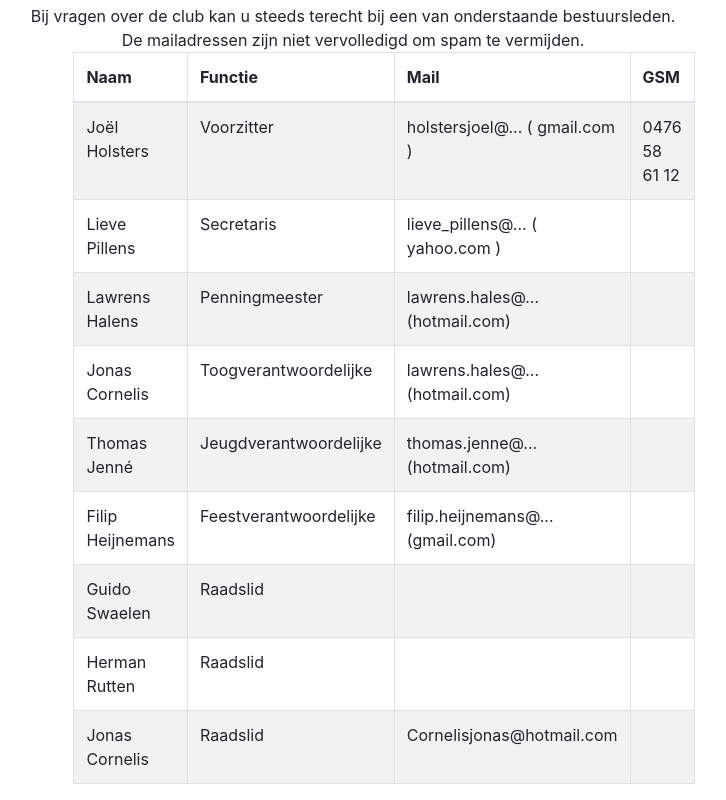
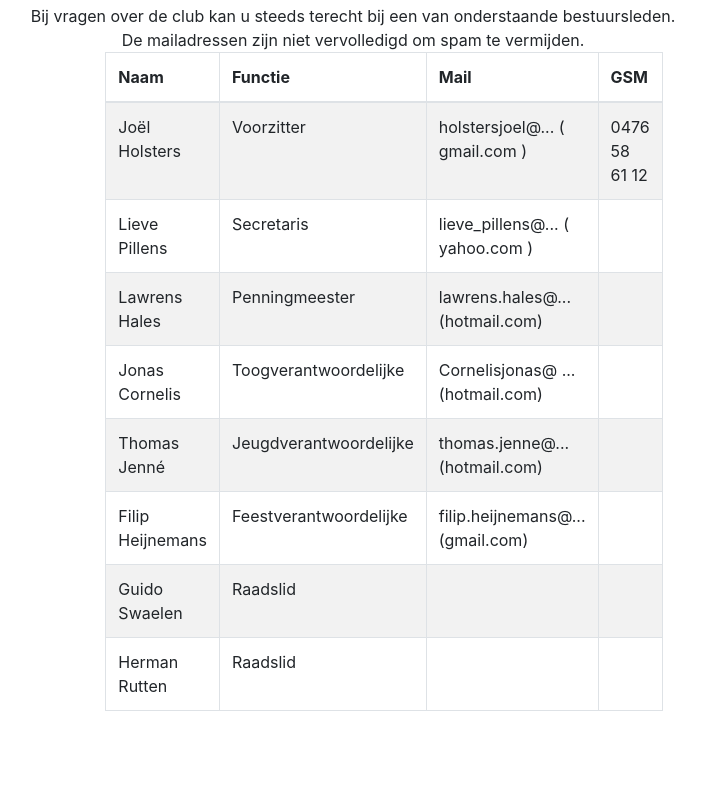
Before and after one commit to bartbiemans/ttc-bart, a React (Create React App) app: page /board in a window 1280 px wide. Shown: the part 1052-1852 px from the top of the page, without its empty margins (287-1013 px from the left). After the commit the page ends 1779 px from the top, so only its background shows below. Built offline with nearby package versions, Linux system fonts and the light colour scheme.

Commit message:
add extra infp

```diff
--- a/src/components/board/Board.tsx
+++ b/src/components/board/Board.tsx
@@ -37,7 +37,7 @@ export const Board = () => {
                                 <td/>
                             </tr>
                             <tr>
-                                <td>Lawrens Halens</td>
+                                <td>Lawrens Hales</td>
                                 <td>Penningmeester</td>
                                 <td>lawrens.hales@... (hotmail.com)</td>
                                 <td/>
@@ -45,7 +45,7 @@ export const Board = () => {
                             <tr>
                                 <td>Jonas Cornelis</td>
                                 <td>Toogverantwoordelijke</td>
-                                <td>lawrens.hales@... (hotmail.com)</td>
+                                <td>Cornelisjonas@ ... (hotmail.com)</td>
                                 <td/>
                             </tr>
                             <tr>
@@ -72,12 +72,6 @@ export const Board = () => {
                                 <td/>
                                 <td/>
                             </tr>
-                            <tr>
-                                <td>Jonas Cornelis</td>
-                                <td>Raadslid</td>
-                                <td>Cornelisjonas@hotmail.com</td>
-                                <td/>
-                            </tr>
                             </tbody>
                         </Table>
 
--- a/src/components/contact/Contact.tsx
+++ b/src/components/contact/Contact.tsx
@@ -14,7 +14,7 @@ export const Contact = () => {
                                <div>Recreatiedomein Fort van merksem </div>
                                <div>Fortsteenweg  120 2170 merksem</div>
                                <div>Auto’s kunnen worden geparkeerd buiten het fort op de daarvoor voorziene parking. Ingang lokaal aan kant van petanquevelden. Lokaal bevindt zich op eerste verdieping (geen lift).</div>
-                               <Image src={'../../../plattegrond.png'}/>
+                               <iframe style={{border:"none"}} src="https://www.google.com/maps/embed?pb=!1m14!1m8!1m3!1d9986.189119308796!2d4.4566028!3d51.2642444!3m2!1i1024!2i768!4f13.1!3m3!1m2!1s0x47c409fc125902cd%3A0xd0ce71c43dff7b5a!2sTTC%20Bart%20Merksem!5e0!3m2!1snl!2sbe!4v1693468508128!5m2!1snl!2sbe" width="600" height="450" loading="lazy" referrerPolicy="no-referrer-when-downgrade"></iframe>
                            </Col>
                            <Col xs={6}>
                                <h3>Meer info nodig?</h3>
```
